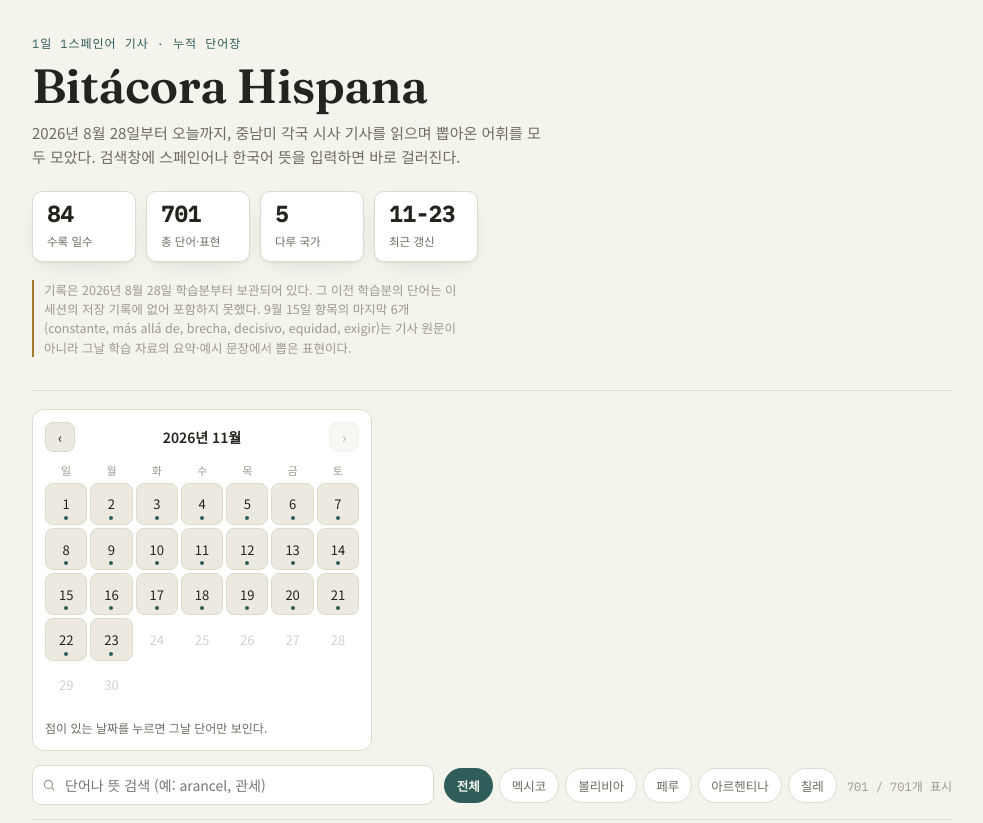
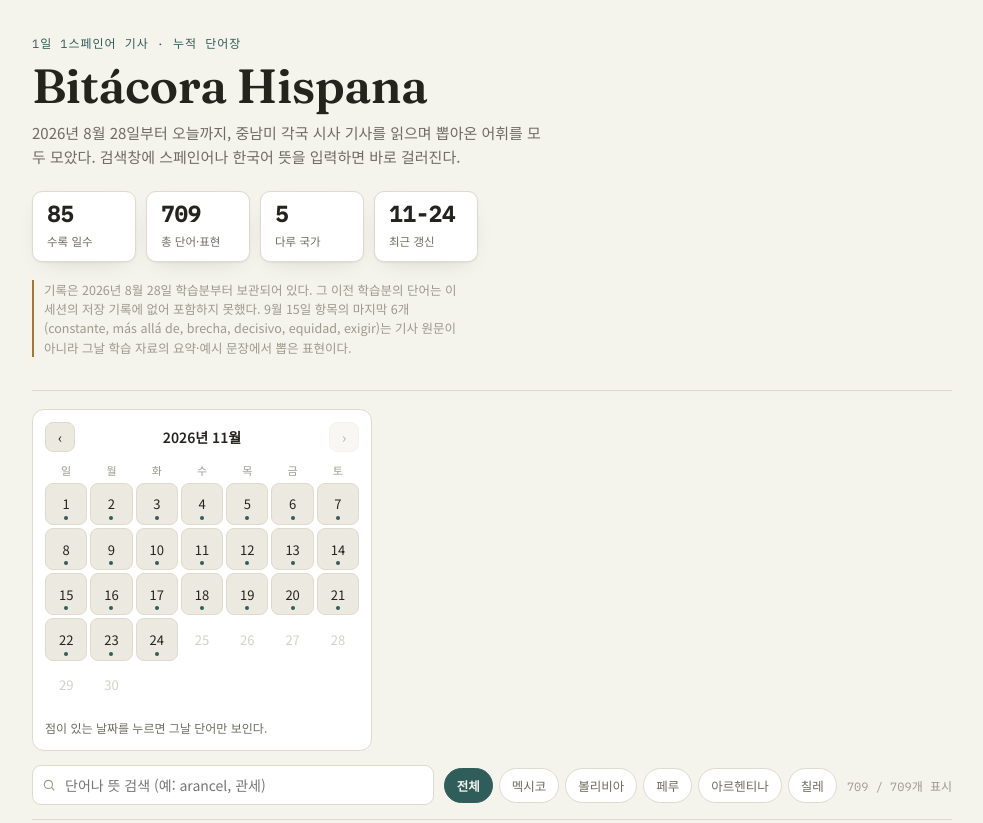
Before and after one commit to gilsy02/Bitacora-hispana, a plain HTML site: page index.html in a window 1280 px wide. Shown: the top 823 px of the page, without its empty margins (148-1131 px from the left). Drawn offline with Linux system fonts and the light colour scheme.

Commit message:
Add 2026-11-24 vocabulary

```diff
--- a/index.html
+++ b/index.html
@@ -1287,6 +1287,16 @@ const DATA = [
   {es:"contabilizar (comienzan a contabilizarse)", pos:"동사", ko:"계산하다, 집계하다", ex:"Las horas extra comienzan a contabilizarse a partir de la hora 41.", exKo:"초과근무는 41번째 시간부터 계산되기 시작한다."},
   {es:"percepciones económicas", pos:"명사구(여·복수)", ko:"소득, 보수", ex:"Más de 13 millones de personas trabajarán menos sin afectar sus percepciones económicas.", exKo:"1,300만 명이 넘는 사람들이 소득에 영향을 받지 않고 더 적게 일하게 된다."},
   {es:"incumplimiento", pos:"명사(남)", ko:"불이행, (규정) 위반", ex:"Ante cualquier incumplimiento, los trabajadores pueden acudir a la PROFEDET.", exKo:"어떤 위반이 있으면 노동자는 PROFEDET을 찾아갈 수 있다."}
+]},
+{date:"2026-11-24", country:"bo", countryName:"볼리비아", cat:"경제·에너지(페트로브라스 도모오소 X3 가스 탐사 재개 전망)", title:"Petrobras prevé retomar en tres a cuatro meses los trabajos exploratorios en el pozo Domo Oso X3", source:"El Deber, 2026-11-23", words:[
+  {es:"retomar", pos:"동사(타동사)", ko:"재개하다, 다시 시작하다", ex:"Petrobras debe retomar las actividades en el pozo Domo Oso X3.", exKo:"페트로브라스는 도모오소 X3 유정에서 작업을 재개해야 한다."},
+  {es:"perforación exploratoria", pos:"명사(여성)", ko:"탐사 시추", ex:"La perforación exploratoria podría reactivarse en tres o cuatro meses.", exKo:"탐사 시추는 3~4개월 안에 재개될 수 있다."},
+  {es:"fallo", pos:"명사(남성)", ko:"판결, 판정", ex:"El fallo 7170-2026 rechazó la suspensión temporal del proyecto.", exKo:"판결 7170-2026은 사업의 일시 중단을 기각했다."},
+  {es:"despejar un obstáculo", pos:"동사구", ko:"장애물을 걷어내다, 걸림돌을 없애다", ex:"La decisión despeja el principal obstáculo judicial del proyecto.", exKo:"그 결정은 사업의 주된 사법적 걸림돌을 걷어낸다."},
+  {es:"reservas probadas", pos:"명사구(여성·복수)", ko:"확인 매장량", ex:"Las reservas probadas de gas de Bolivia son de 2,30 TCF.", exKo:"볼리비아의 가스 확인 매장량은 2.30TCF다."},
+  {es:"trillón de pies cúbicos (TCF)", pos:"명사구(남성)", ko:"조 입방피트(TCF)", ex:"El pozo tiene un potencial de entre 2 y 4 trillones de pies cúbicos.", exKo:"그 유정의 잠재량은 2조~4조 입방피트다."},
+  {es:"seguridad energética", pos:"명사구(여성)", ko:"에너지 안보", ex:"La seguridad energética del país no puede politizarse.", exKo:"나라의 에너지 안보는 정치화될 수 없다."},
+  {es:"acción ambiental precautoria", pos:"명사구(여성)", ko:"환경 예방 소송", ex:"La Defensoría del Pueblo promovió una acción ambiental precautoria en enero de 2026.", exKo:"옴부즈맨청은 2026년 1월 환경 예방 소송을 제기했다."}
 ]}
 ];
 
```
